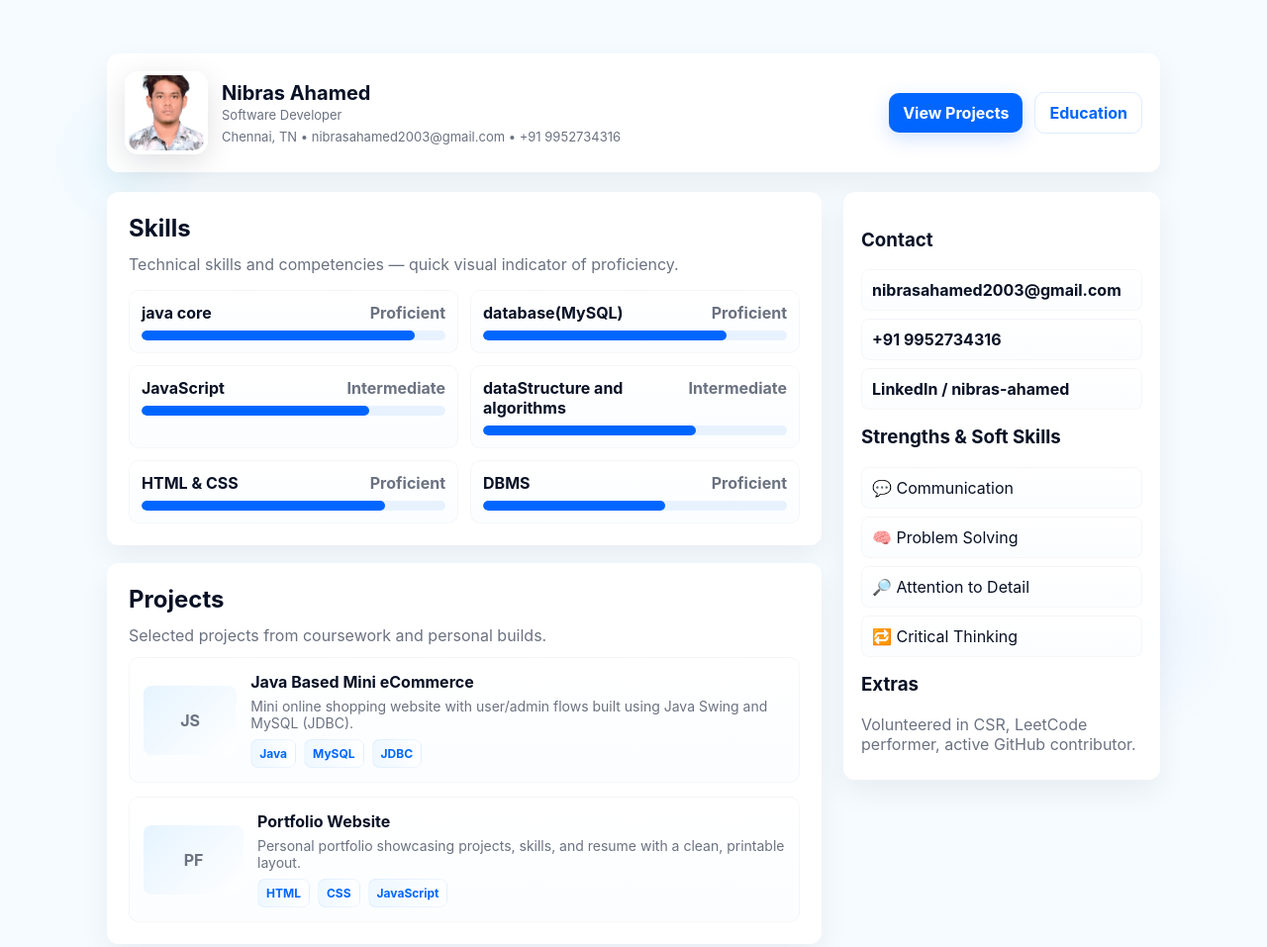
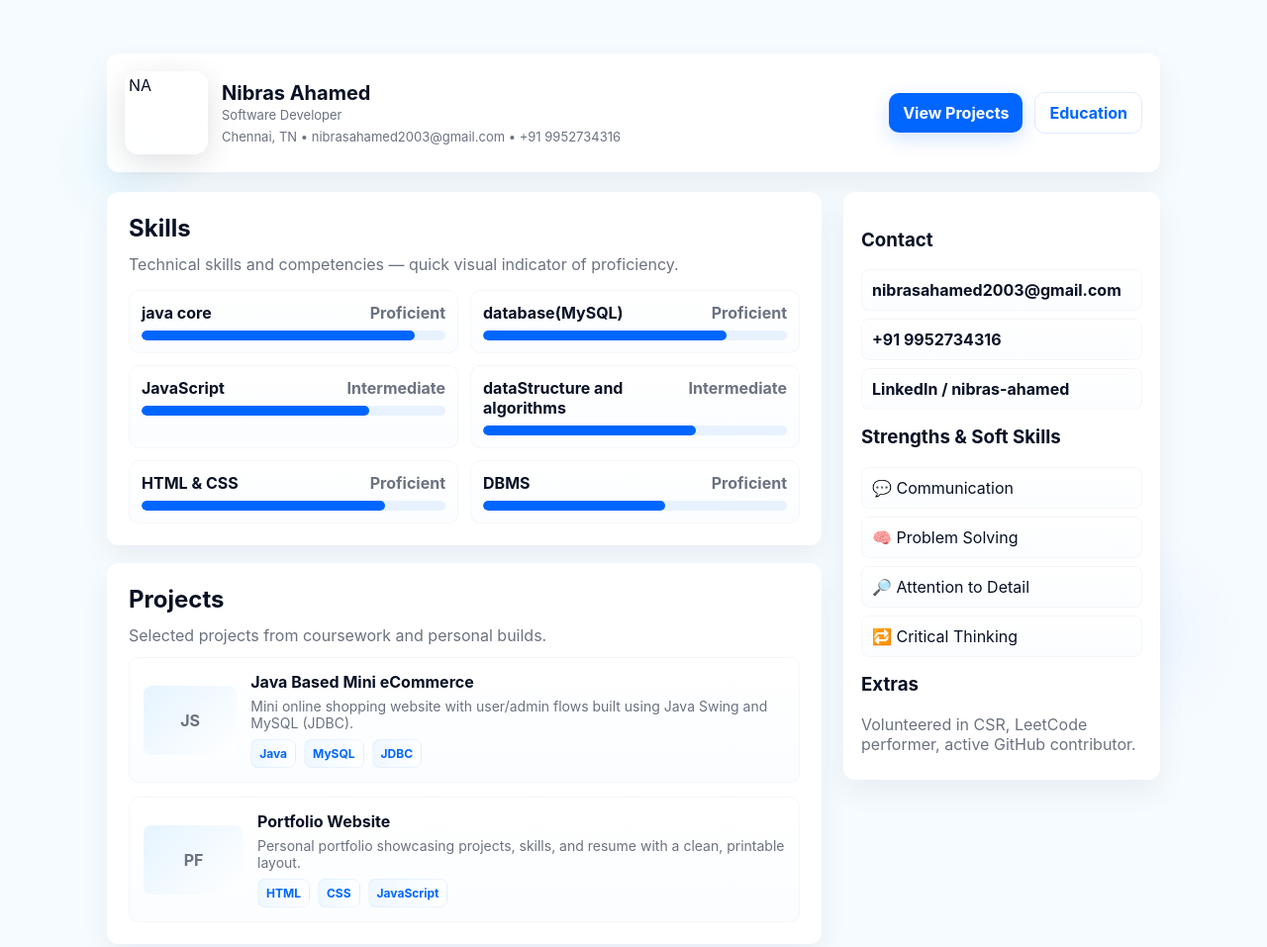
Before and after one commit to nibrasahamed2003/portfoliomy, a plain HTML site: page index.html in a window 1280 px wide. Shown: the top 957 px of the page at 99% size. Drawn offline with Linux system fonts and the light colour scheme; files whose address does not match are found by name.

Commit message:
Update index.html

```diff
--- a/index.html
+++ b/index.html
@@ -110,7 +110,7 @@
   <div class="wrap">
     <header>
       <div class="brand">
-        <div class="avatar"><img src="D:\portfo\09db9dcd-c910-4456-ab4c-c17c16cc5943.jpg" alt="Nibras photo" /></div>
+        <div class="avatar">NA</div>
         <div class="title">
           <h1>Nibras Ahamed</h1>
           <p>Software Developer</p>
```
